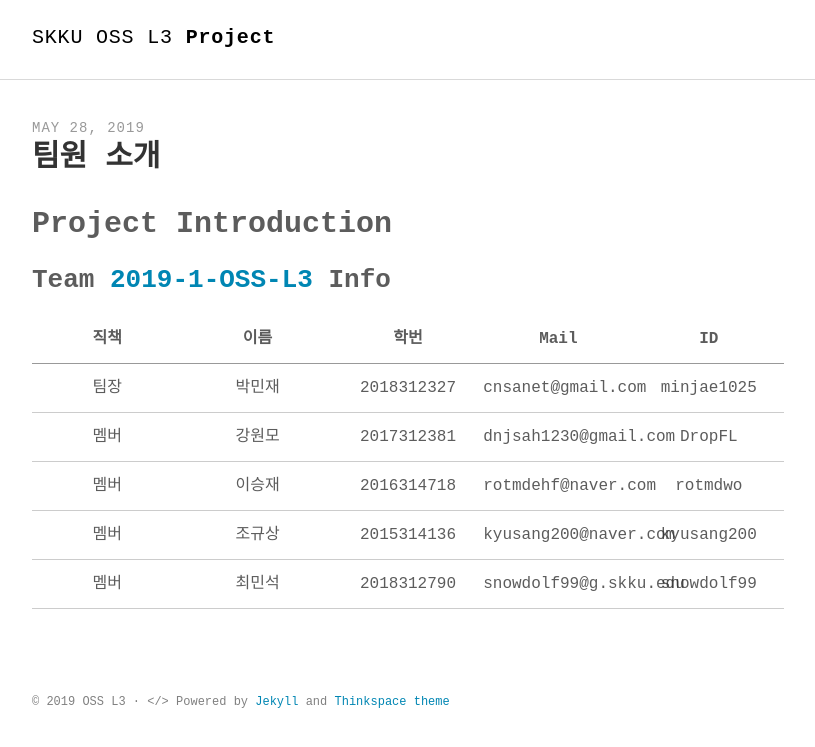
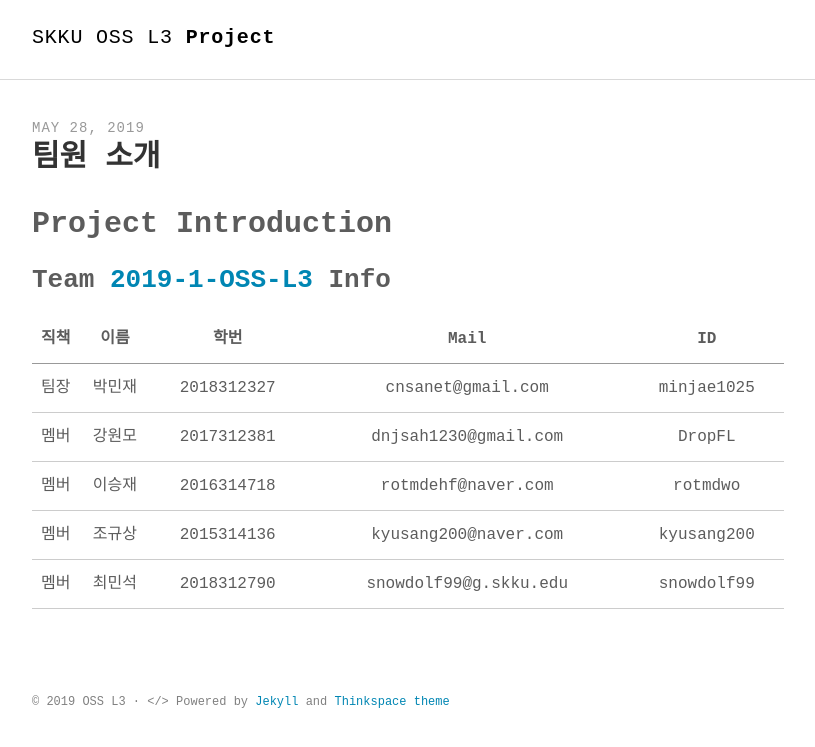
Before and after one commit to 19-1-skku-oss/2019-1-OSS-L3, a Jekyll site: the page built from _posts/2019-05-28-팀원 소개.md, in a window 1280 px wide. Shown: the top 747 px of the page, without its empty margins (232-1047 px from the left). Built offline with Jekyll 4.4.1, drawn with Linux system fonts in a browser that asks for light colours; some web fonts are replaced; our own code applies the rules of GitHub Pages for plain Markdown files.

Commit message:
[Edit] 테이블 깨지는 문제 해결

```diff
--- a/assets/scss/base/_tables.scss
+++ b/assets/scss/base/_tables.scss
@@ -2,7 +2,7 @@ table {
   border-collapse: collapse;
   font-feature-settings: "kern", "liga", "tnum";
   margin: $small-spacing 0;
-  table-layout: fixed;
+  // table-layout: fixed;
   width: 100%;
 }
 
```
